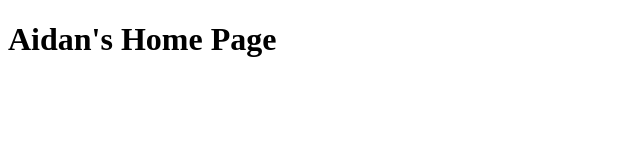
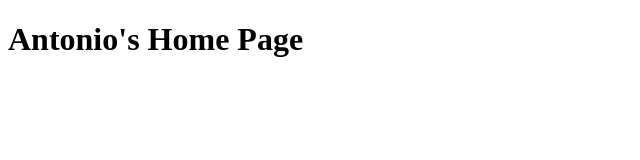
Before and after one commit to aecoelho/cpbr7, a plain HTML site: page index.html in a window 1280 px wide. Shown: the whole page, without its empty margins (0-640 px from the left). Drawn offline with Linux system fonts and the light colour scheme.

Commit message:
Alterado o título da página

```diff
--- a/index.html
+++ b/index.html
@@ -1,9 +1,9 @@
 <!DOCTYPE html>
 <html>
   <head>
-    <title>Aidan's Home Page</title>
+    <title>Antonio's Home Page</title>
   </head>
   <body>
-    <h1>Aidan's Home Page</h1>
+    <h1>Antonio's Home Page</h1>
   </body>
 </html>
```
